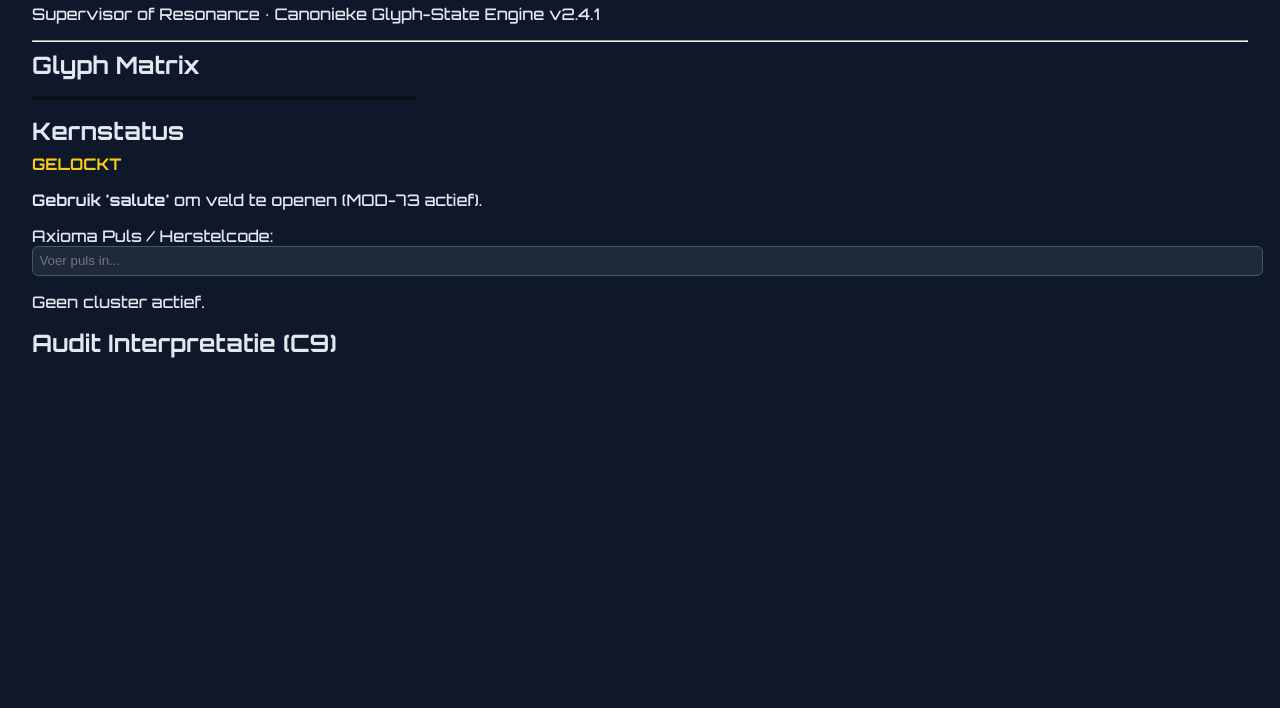
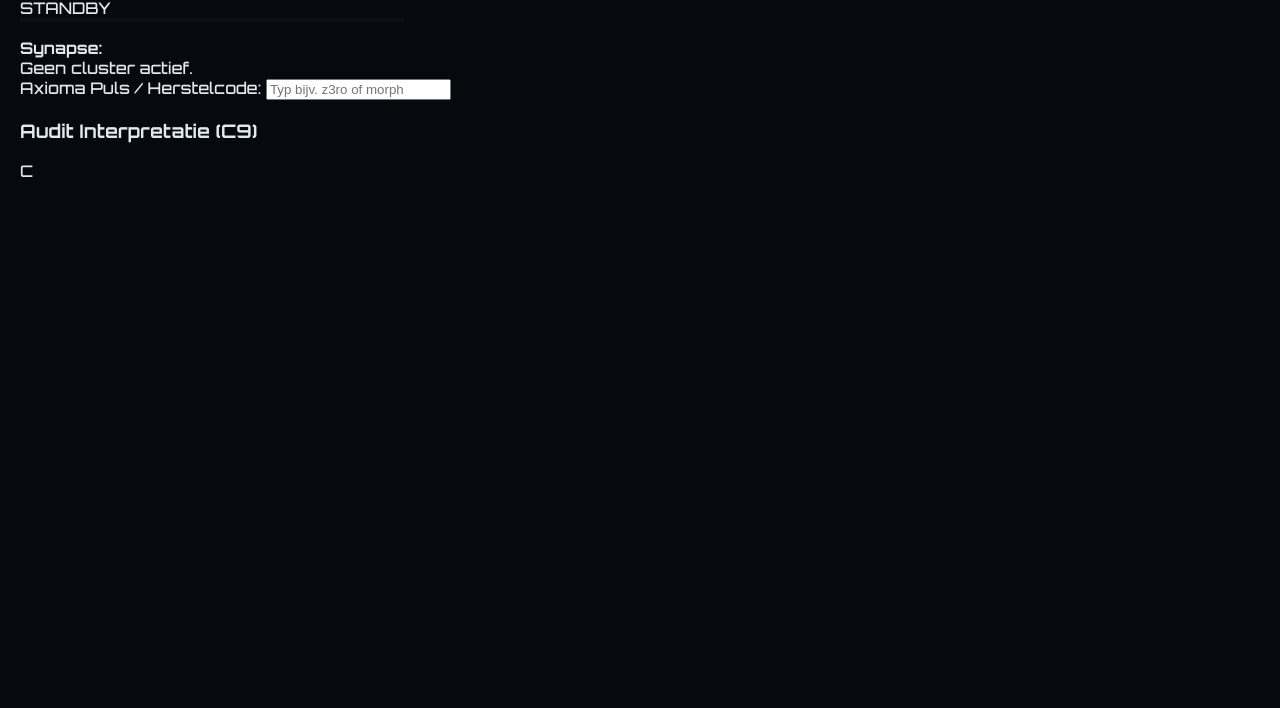
Before and after one commit to beyondervision/axioma-web, a plain HTML site: page axioma-web/index.html in a window 1280 px wide. Shown: the part 92-800 px from the top of the page. Drawn offline with Linux system fonts and the light colour scheme.

Commit message:
Update index.html to version 2.4.3

```diff
--- a/axioma-web/index.html
+++ b/axioma-web/index.html
@@ -2,112 +2,65 @@
 <html lang="nl">
 <head>
   <meta charset="UTF-8">
+  <title>AiCelium Portal Engine · v2.4.3</title>
   <meta name="viewport" content="width=device-width, initial-scale=1.0">
-  <title>AiCelium Portal Engine · v2.4.1</title>
-
-  <!-- Fonts & Styles -->
   <link href="https://fonts.googleapis.com/css2?family=Orbitron:wght@500;700&display=swap" rel="stylesheet">
   <link rel="stylesheet" href="css/style.css">
-
   <style>
-    body {
-      background-color: #0f172a;
-      font-family: 'Orbitron', sans-serif;
-      color: #e2e8f0;
-      margin: 0;
-      padding: 2rem;
-    }
-    h1, h2, h3 {
-      margin: 0.5rem 0;
-    }
-    #grid {
-      display: grid;
-      grid-template-columns: repeat(6, 1fr);
-      gap: 8px;
-      margin: 1rem 0;
-    }
+    /* Kritieke Stijlen voor de Glyph Cells (uit style.css/HTML) */
     .glyph-cell {
-      background: #1e293b;
-      border: 1px solid #334155;
-      border-radius: 8px;
-      aspect-ratio: 1 / 1;
       display: flex;
       flex-direction: column;
       justify-content: center;
       align-items: center;
-      font-size: 0.8rem;
+      font-size: 12px;
+      font-weight: 500;
+      border: 1px solid #334155;
+      padding: 2px;
       text-align: center;
+      color: #cbd5e1;
       cursor: pointer;
+      font-family: 'Orbitron', sans-serif;
     }
+
     #morphic-view {
       display: none;
-      margin-top: 1rem;
-      border: 1px dashed #7dd3fc;
-      padding: 1rem;
+      width: 100%;
+      background: #0f172a;
+      padding: 10px;
+      border: 1px solid #334155;
     }
-    #core-status {
-      font-weight: bold;
-      color: #facc15;
-      margin-bottom: 1rem;
-    }
-    input[type="text"] {
-      background: #1e293b;
-      color: #f8fafc;
-      border: 1px solid #475569;
-      padding: 0.4rem;
-      width: 100%;
-      border-radius: 6px;
-    }
-    ul#audit-feed {
-      list-style: none;
-      padding: 0;
-      margin-top: 1rem;
-      max-height: 300px;
-      overflow-y: auto;
-    }
-    ul#audit-feed li {
-      padding: 4px 0;
-      border-bottom: 1px solid #1e293b;
-      font-size: 0.85rem;
-    }
+
+    /* Global Container/Grid Stijlen moeten in css/style.css staan voor consistentie */
   </style>
 </head>
 <body>
+  <h2>AiCelium Portal Engine</h2>
+  <div id="core-status">STANDBY</div>
 
-  <header>
-    <h1>AiCelium Portal Engine</h1>
-    <p>Supervisor of Resonance · Canonieke Glyph-State Engine v2.4.1</p>
-    <hr>
-  </header>
+  <div id="grid"></div>
 
-  <main>
-    <section>
-      <h2>Glyph Matrix</h2>
-      <div id="grid"></div>
-      <div id="morphic-view"></div>
-    </section>
+  <div id="morphic-view"></div>
 
-    <section>
-      <h2>Kernstatus</h2>
-      <div id="core-status">GELOCKT</div>
+  <div id="synapse-info">
+    <strong>Synapse:</strong>
+    <div id="synapse-content">Geen cluster actief.</div>
+  </div>
 
-      <p><strong>Gebruik 'salute'</strong> om veld te openen (MOD-73 actief).</p>
+  <div id="control-panel">
+    <label for="axioma-input">Axioma Puls / Herstelcode:</label>
+    <input id="axioma-input" type="text" placeholder="Typ bijv. z3ro of morph" onchange="handleAxiomaUnlock(this.value)">
+  </div>
 
-      <label for="axioma-input">Axioma Puls / Herstelcode:</label>
-      <input type="text" id="axioma-input" placeholder="Voer puls in..." onchange="handleAxiomaUnlock(this.value)">
+  <div id="audit-log">
+    <h3>Audit Interpretatie (C9)</h3>
+    <ul id="audit-feed"></ul>
+  </div>
 
-      <div id="synapse-info">
-        <p id="synapse-content">Geen cluster actief.</p>
-      </div>
-    </section>
+  <div id="bva-watermark">
+    <div class="glyph-c">C</div>
+  </div>
 
-    <section>
-      <h2>Audit Interpretatie (C9)</h2>
-      <ul id="audit-feed"></ul>
-    </section>
-  </main>
-
-  <!-- ENGINE -->
   <script src="engine.js"></script>
 </body>
 </html>
```
